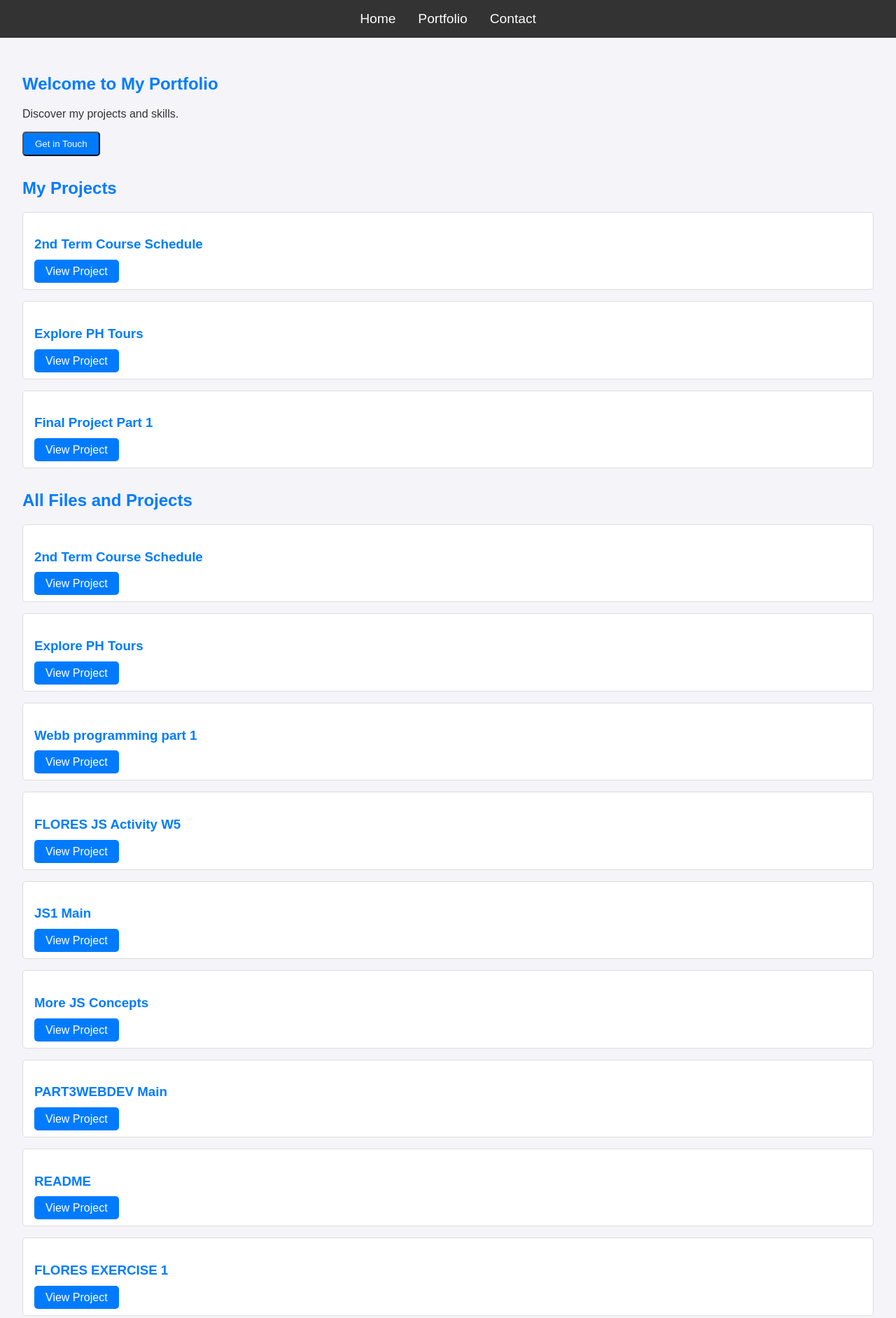
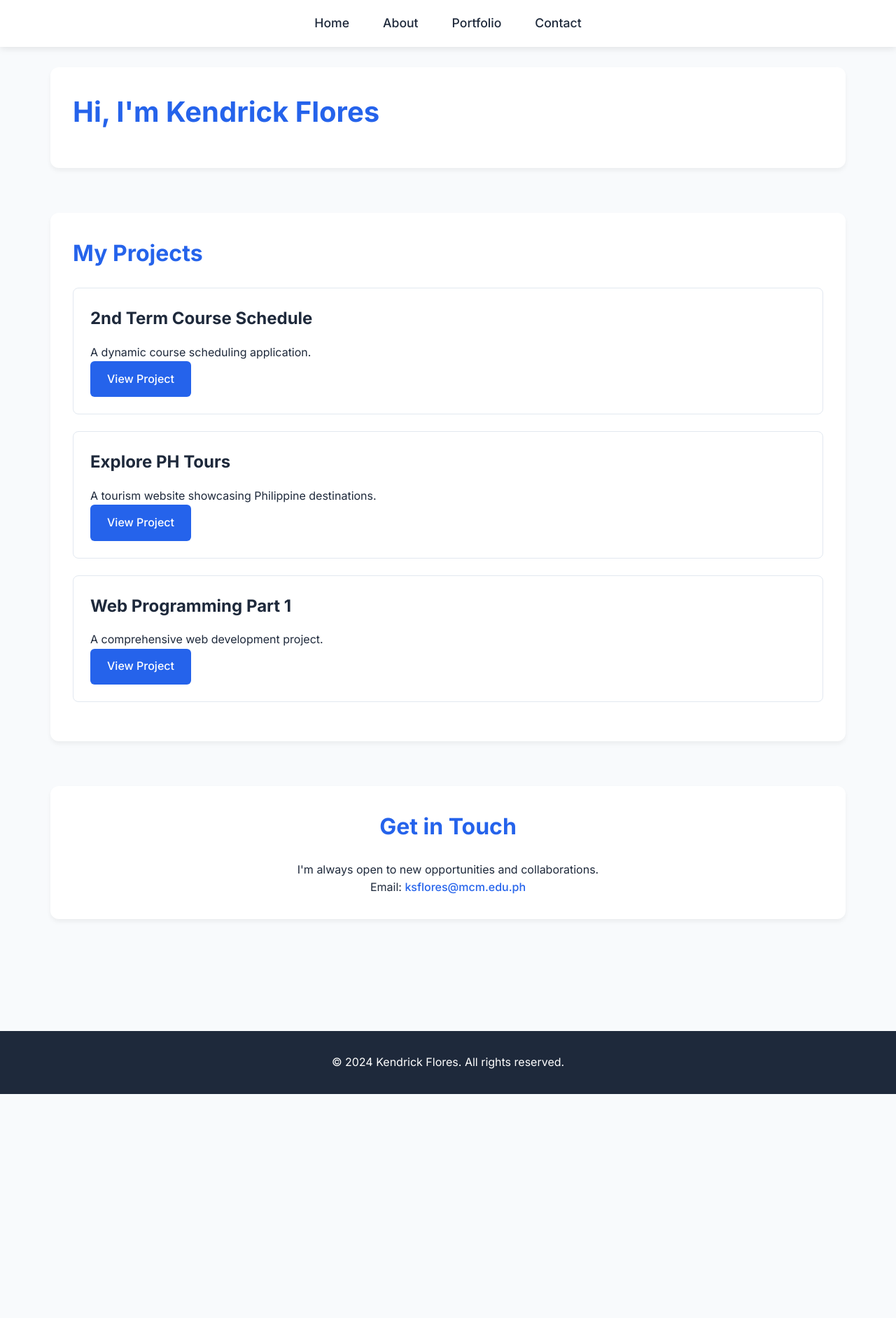
Before and after one commit to kzndrick/kzndrick.github.io, a plain HTML site: page index.html in a window 1280 px wide. Shown: the top 1883 px of the page at 70% size. After the commit the page ends 1563 px from the top, so only its background shows below. Drawn offline with Linux system fonts and the light colour scheme.

Commit message:
Add files via upload

```diff
--- a/index.html
+++ b/index.html
@@ -3,107 +3,62 @@
 <head>
     <meta charset="UTF-8">
     <meta name="viewport" content="width=device-width, initial-scale=1.0">
-    <title>My Portfolio</title>
+    <title>Kendrick Flores - Portfolio</title>
     <link rel="stylesheet" href="style.css">
+    <link rel="preconnect" href="https://fonts.googleapis.com">
+    <link rel="preconnect" href="https://fonts.gstatic.com" crossorigin>
+    <link href="https://fonts.googleapis.com/css2?family=Inter:wght@400;500;600;700&display=swap" rel="stylesheet">
     <script src="script.js" defer></script>
 </head>
 <body>
     <header>
         <nav>
             <a href="#home">Home</a>
+            <a href="#about">About</a>
             <a href="#portfolio">Portfolio</a>
             <a href="#contact">Contact</a>
         </nav>
     </header>
+
     <main>
-        <section id="home">
-            <h1>Welcome to My Portfolio</h1>
-            <p>Discover my projects and skills.</p>
-            <button class="cta-btn">Get in Touch</button>
+        <section id="home" class="hero">
+            <h1>Hi, I'm Kendrick Flores</h1>
         </section>
+
         <section id="portfolio">
             <h2>My Projects</h2>
+            <div class="projects-grid">
                 <div class="project">
                     <h3>2nd Term Course Schedule</h3>
+                    <p>A dynamic course scheduling application.</p>
                     <a href="2tsched.html" class="project-btn">View Project</a>
                 </div>
                 <div class="project">
                     <h3>Explore PH Tours</h3>
+                    <p>A tourism website showcasing Philippine destinations.</p>
                     <a href="phtours.html" class="project-btn">View Project</a>
                 </div>
                 <div class="project">
-                <h3>Final Project Part 1</h3>
+                    <h3>Web Programming Part 1</h3>
+                    <p>A comprehensive web development project.</p>
                     <a href="https://github.com/DeybFckers/samsantech_webprog" class="project-btn">View Project</a>
                 </div>
-            <!-- Add more projects as needed -->
-        </section>
-        <section id="files">
-            <h2>All Files and Projects</h2>
-            <div class="project">
-                <h3>2nd Term Course Schedule</h3>
-                <a href="2tsched.html" class="project-btn">View Project</a>
-            </div>
-            <div class="project">
-                <h3>Explore PH Tours</h3>
-                <a href="phtours.html" class="project-btn">View Project</a>
-            </div>
-            <div class="project">
-                <h3>Webb programming part 1</h3>
-                <a href="https://github.com/DeybFckers/samsantech_webprog" class="project-btn">View Project</a>
-            </div>
-            <div class="project">
-                <h3>FLORES JS Activity W5</h3>
-                <a href="FLORES_JS_ACTIVITY_W5-main.zip" class="project-btn">View Project</a>
-            </div>
-            <div class="project">
-                <h3>JS1 Main</h3>
-                <a href="JS1-main.zip" class="project-btn">View Project</a>
-            </div>
-            <div class="project">
-                <h3>More JS Concepts</h3>
-                <a href="More JS Concepts (1).pdf" class="project-btn">View Project</a>
-            </div>
-            <div class="project">
-                <h3>PART3WEBDEV Main</h3>
-                <a href="PART3WEBDEV-main.zip" class="project-btn">View Project</a>
-            </div>
-            <div class="project">
-                <h3>README</h3>
-                <a href="README.md" class="project-btn">View Project</a>
-            </div>
-            <!-- M2 Directory -->
-            <div class="project">
-                <h3>FLORES EXERCISE 1</h3>
-                <a href="M2/FLORES_EXERCISE_1/index.html" class="project-btn">View Project</a>
-            </div>
-            <div class="project">
-                <h3>FLORES EXERCISE 2</h3>
-                <a href="M2/FLORES_EXERCISE_2/index.html" class="project-btn">View Project</a>
-            </div>
-            <div class="project">
-                <h3>FLORES EXERCISE 3</h3>
-                <a href="M2/FLORES_EXERCISE_3/index.html" class="project-btn">View Project</a>
-            </div>
-            <div class="project">
-                <h3>FLORES EXERCISE 4</h3>
-                <a href="M2/FLORES_EXERCISE_4/index.html" class="project-btn">View Project</a>
-            </div>
-            <div class="project">
-                <h3>FLORES EXERCISE 5</h3>
-                <a href="M2/FLORES_EXERCISE_5/index.html" class="project-btn">View Project</a>
-            </div>
-            <div class="project">
-                <h3>FLORES HANDSONACTIVITY</h3>
-                <a href="M2/FLORES_HANDSONACTIVITY/index.html" class="project-btn">View Project</a>
             </div>
         </section>
+
         <section id="contact">
-            <h2>Contact</h2>
-            <p>You can reach me at: <a href="mailto:ksflores@mcm.edu.ph">ksflores@mcm.edu.ph</a></p>
+            <h2>Get in Touch</h2>
+            <div class="contact-content">
+                <p>I'm always open to new opportunities and collaborations.</p>
+                <div class="contact-info">
+                    <p>Email: <a href="mailto:ksflores@mcm.edu.ph">ksflores@mcm.edu.ph</a></p>
+                </div>
+            </div>
         </section>
     </main>
+
     <footer>
-        <p>&copy; 2024-2025 Kendrick</p>
+        <p>&copy; 2024 Kendrick Flores. All rights reserved.</p>
     </footer>
 </body>
 </html>
--- a/script.js
+++ b/script.js
@@ -9,3 +9,48 @@ document.addEventListener('DOMContentLoaded', function() {
         });
     });
 });
+
+// Smooth scrolling for navigation links
+document.querySelectorAll('nav a').forEach(anchor => {
+    anchor.addEventListener('click', function(e) {
+        e.preventDefault();
+        const targetId = this.getAttribute('href');
+        const targetSection = document.querySelector(targetId);
+        targetSection.scrollIntoView({ behavior: 'smooth' });
+    });
+});
+
+// Function to scroll to contact section
+function scrollToContact() {
+    const contactSection = document.querySelector('#contact');
+    contactSection.scrollIntoView({ behavior: 'smooth' });
+}
+
+// Add animation on scroll
+const observerOptions = {
+    threshold: 0.1
+};
+
+const observer = new IntersectionObserver((entries) => {
+    entries.forEach(entry => {
+        if (entry.isIntersecting) {
+            entry.target.classList.add('animate');
+        }
+    });
+}, observerOptions);
+
+// Observe all sections
+document.querySelectorAll('section').forEach(section => {
+    observer.observe(section);
+});
+
+// Add hover effect to project cards
+document.querySelectorAll('.project').forEach(project => {
+    project.addEventListener('mouseenter', () => {
+        project.style.transform = 'translateY(-5px)';
+    });
+
+    project.addEventListener('mouseleave', () => {
+        project.style.transform = 'translateY(0)';
+    });
+});
--- a/style.css
+++ b/style.css
@@ -1,66 +1,185 @@
-body {
-    font-family: 'Arial', sans-serif;
+/* Modern CSS Reset and Base Styles */
+* {
     margin: 0;
     padding: 0;
-    background-color: #f4f4f9;
-    color: #333;
+    box-sizing: border-box;
 }
 
-header nav {
+:root {
+    --primary-color: #2563eb;
+    --secondary-color: #1e40af;
+    --background-color: #f8fafc;
+    --text-color: #1e293b;
+    --card-background: #ffffff;
+    --transition: all 0.3s ease;
+}
+
+body {
+    font-family: 'Inter', 'Arial', sans-serif;
+    line-height: 1.6;
+    background-color: var(--background-color);
+    color: var(--text-color);
+}
+
+/* Header and Navigation */
+header {
+    position: fixed;
+    width: 100%;
+    top: 0;
+    z-index: 1000;
+    background-color: rgba(255, 255, 255, 0.95);
+    box-shadow: 0 2px 10px rgba(0, 0, 0, 0.1);
+}
+
+nav {
     display: flex;
     justify-content: center;
-    background-color: #333;
-    padding: 1rem;
+    padding: 1.2rem;
+    max-width: 1200px;
+    margin: 0 auto;
 }
 
 nav a {
-    color: white;
-    margin: 0 1rem;
+    color: var(--text-color);
+    margin: 0 1.5rem;
     text-decoration: none;
-    font-size: 1.2rem;
-    transition: color 0.3s;
+    font-weight: 500;
+    font-size: 1.1rem;
+    transition: var(--transition);
+    position: relative;
 }
 
-nav a:hover {
-    color: #007bff;
+nav a::after {
+    content: '';
+    position: absolute;
+    width: 0;
+    height: 2px;
+    bottom: -4px;
+    left: 0;
+    background-color: var(--primary-color);
+    transition: var(--transition);
 }
 
+nav a:hover::after {
+    width: 100%;
+}
+
+/* Main Content */
 main {
-    padding: 2rem;
+    padding: 6rem 2rem 2rem;
+    max-width: 1200px;
+    margin: 0 auto;
 }
 
 section {
-    margin-bottom: 2rem;
+    margin-bottom: 4rem;
+    padding: 2rem;
+    background-color: var(--card-background);
+    border-radius: 12px;
+    box-shadow: 0 4px 6px rgba(0, 0, 0, 0.05);
 }
 
-h1, h2, h3 {
-    color: #007bff;
+h1 {
+    font-size: 2.5rem;
+    margin-bottom: 1rem;
+    color: var(--primary-color);
 }
 
+h2 {
+    font-size: 2rem;
+    margin-bottom: 1.5rem;
+    color: var(--primary-color);
+}
+
+h3 {
+    font-size: 1.5rem;
+    margin-bottom: 1rem;
+    color: var(--text-color);
+}
+
+/* Project Cards */
 .project {
-    border: 1px solid #ddd;
-    padding: 1rem;
-    border-radius: 5px;
-    background-color: white;
-    margin-bottom: 1rem;
+    border: 1px solid #e2e8f0;
+    padding: 1.5rem;
+    border-radius: 8px;
+    background-color: var(--card-background);
+    margin-bottom: 1.5rem;
+    transition: var(--transition);
+}
+
+.project:hover {
+    transform: translateY(-5px);
+    box-shadow: 0 8px 15px rgba(0, 0, 0, 0.1);
 }
 
 .project-btn, .cta-btn {
-    background-color: #007bff;
+    display: inline-block;
+    background-color: var(--primary-color);
     color: white;
-    padding: 0.5rem 1rem;
+    padding: 0.8rem 1.5rem;
     text-decoration: none;
-    border-radius: 5px;
-    transition: background-color 0.3s ease;
+    border-radius: 6px;
+    font-weight: 500;
+    transition: var(--transition);
+    border: none;
+    cursor: pointer;
 }
 
 .project-btn:hover, .cta-btn:hover {
-    background-color: #0056b3;
+    background-color: var(--secondary-color);
+    transform: translateY(-2px);
 }
 
+/* Contact Section */
+#contact {
+    text-align: center;
+}
+
+#contact a {
+    color: var(--primary-color);
+    text-decoration: none;
+    font-weight: 500;
+    transition: var(--transition);
+}
+
+#contact a:hover {
+    color: var(--secondary-color);
+}
+
+/* Footer */
 footer {
     text-align: center;
-    padding: 1rem;
-    background-color: #333;
+    padding: 2rem;
+    background-color: var(--text-color);
     color: white;
+    margin-top: 4rem;
 }
+
+/* Responsive Design */
+@media (max-width: 768px) {
+    nav {
+        flex-direction: column;
+        align-items: center;
+        gap: 1rem;
+    }
+
+    nav a {
+        margin: 0.5rem 0;
+    }
+
+    main {
+        padding: 8rem 1rem 1rem;
+    }
+
+    section {
+        padding: 1.5rem;
+    }
+
+    h1 {
+        font-size: 2rem;
+    }
+
+    h2 {
+        font-size: 1.75rem;
+    }
+}
```
Lines whose indentation alone changed are shown as unchanged.
